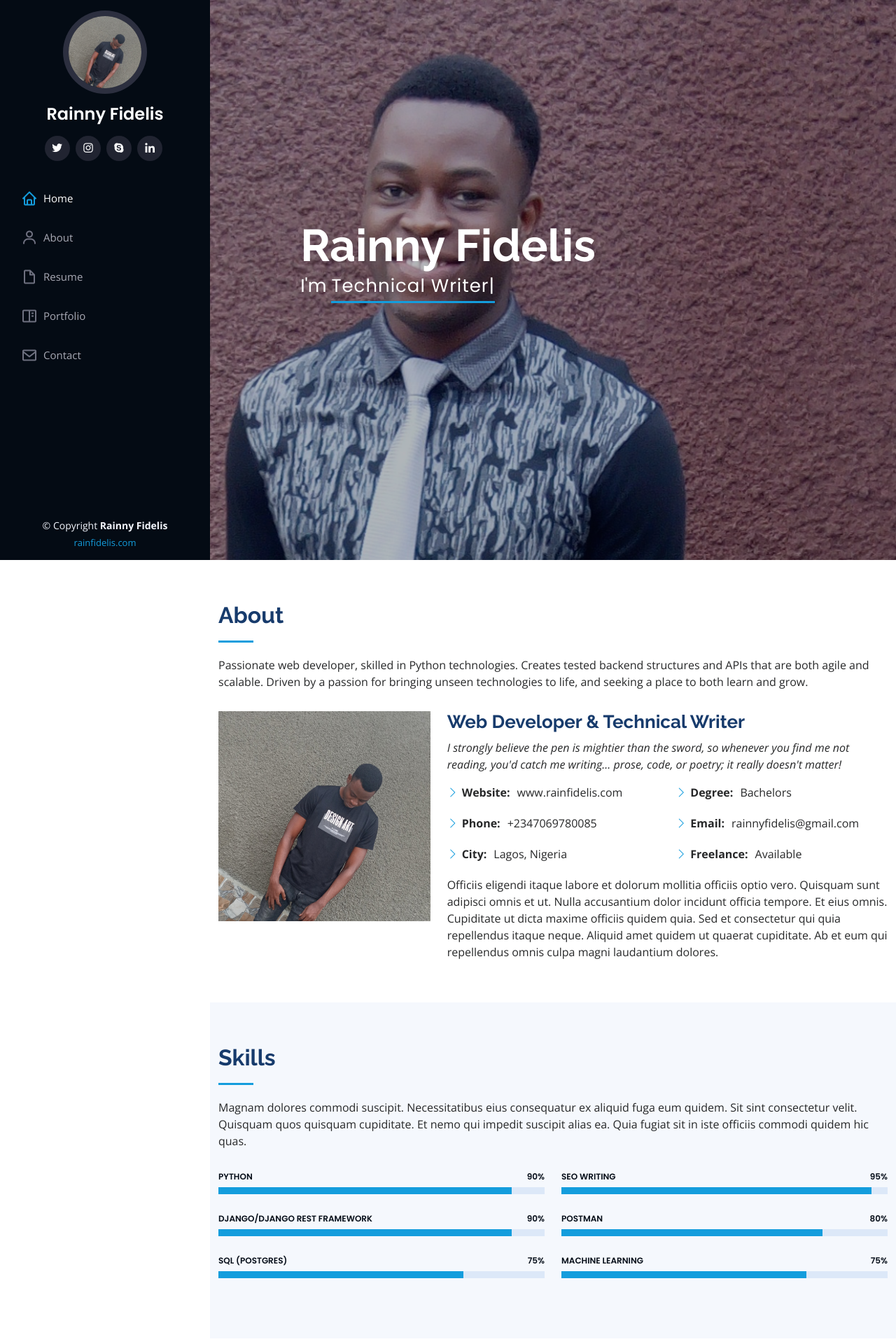
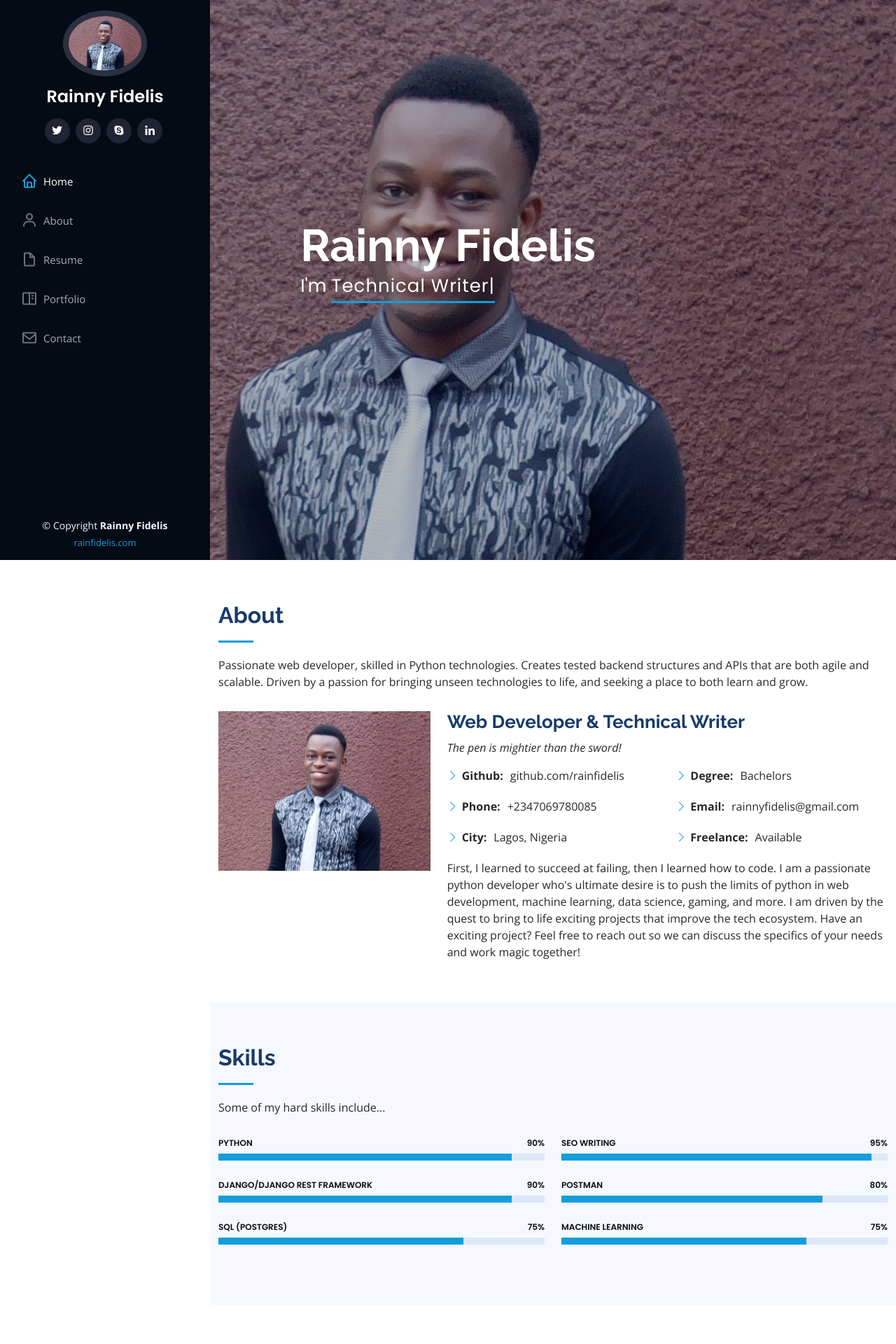
Before and after one commit to rainfidelis/resume, a Django app: page / in a window 1280 px wide. Shown: the top 1920 px of the page at 70% size. Run offline with Django 3.2, Linux system fonts and the light colour scheme; some libraries are stand-ins or nearby versions.

Commit message:
final touches

```diff
--- a/cv/templates/index.html
+++ b/cv/templates/index.html
@@ -99,14 +99,13 @@
           <div class="col-lg-8 pt-4 pt-lg-0 content" data-aos="fade-left">
             <h3>Web Developer &amp; Technical Writer</h3>
             <p class="fst-italic">
-              I strongly believe the pen is mightier than the sword, so whenever you find me not reading, you'd catch me writing...
-              prose, code, or poetry; it really doesn't matter!
+              The pen is mightier than the sword!
             </p>
             <div class="row">
               <div class="col-lg-6">
                 <ul>
                   <!-- <li><i class="bi bi-chevron-right"></i> <strong>Birthday:</strong> <span>1 May 1995</span></li> -->
-                  <li><i class="bi bi-chevron-right"></i> <strong>Website:</strong> <span>www.rainfidelis.com</span></li>
+                  <li><i class="bi bi-chevron-right"></i> <strong>Github:</strong> <span>github.com/rainfidelis</span></li>
                   <li><i class="bi bi-chevron-right"></i> <strong>Phone:</strong> <span>+2347069780085</span></li>
                   <li><i class="bi bi-chevron-right"></i> <strong>City:</strong> <span>Lagos, Nigeria</span></li>
                 </ul>
@@ -121,8 +120,9 @@
               </div>
             </div>
             <p>
-              Officiis eligendi itaque labore et dolorum mollitia officiis optio vero. Quisquam sunt adipisci omnis et ut. Nulla accusantium dolor incidunt officia tempore. Et eius omnis.
-              Cupiditate ut dicta maxime officiis quidem quia. Sed et consectetur qui quia repellendus itaque neque. Aliquid amet quidem ut quaerat cupiditate. Ab et eum qui repellendus omnis culpa magni laudantium dolores.
+              First, I learned to succeed at failing, then I learned how to code. I am a passionate python developer who's ultimate desire is to push the limits
+              of python in web development, machine learning, data science, gaming, and more. I am driven by the quest to bring to life exciting projects that
+              improve the tech ecosystem. Have an exciting project? Feel free to reach out so we can discuss the specifics of your needs and work magic together!
             </p>
           </div>
         </div>
@@ -184,7 +184,7 @@
 
         <div class="section-title">
           <h2>Skills</h2>
-          <p>Magnam dolores commodi suscipit. Necessitatibus eius consequatur ex aliquid fuga eum quidem. Sit sint consectetur velit. Quisquam quos quisquam cupiditate. Et nemo qui impedit suscipit alias ea. Quia fugiat sit in iste officiis commodi quidem hic quas.</p>
+          <p>Some of my hard skills include...</p>
         </div>
 
         <div class="row skills-content">
```
Also changed, not shown: cv/static/assets/img/profile-img.jpg.
